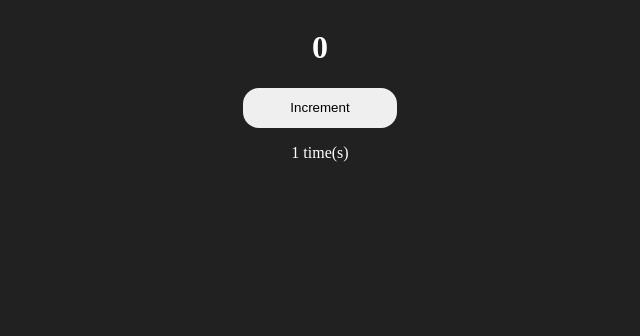
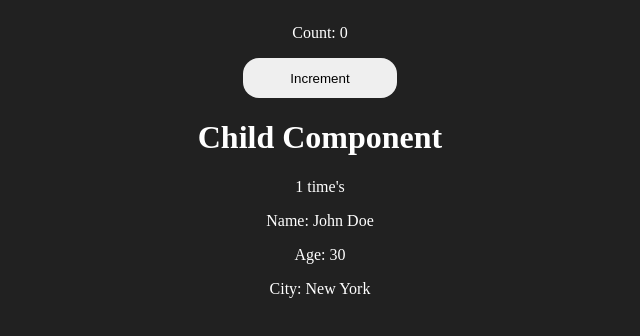
Before and after one commit to hassan42772/React-Basic-project, a React (Vite) app in the folder States/: page / in a window 1280 px wide. Shown: the top 336 px of the page, without its empty margins (320-960 px from the left). Built offline with nearby package versions, Linux system fonts and the light colour scheme.

Commit message:
Use Memo Hook

```diff
--- a/States/src/App.jsx
+++ b/States/src/App.jsx
@@ -6,6 +6,7 @@ import About from './components/hooks/UseHook/about'
 import Home from './components/hooks/UseHook/home'
 import Services from './components/hooks/UseHook/Services'
 import Memo from './components/hooks/MemoReact/Memo'
+import UseMemo from './components/hooks/UseMemoHook/UseMemo'
 function App() {
 
   return (
@@ -16,7 +17,8 @@ function App() {
        <Services/>
      </MyProviderwithuse> */}
 
-      <Memo/>
+      {/* <Memo/> */}
+      <UseMemo/>
 
 
      {/* <MyProvider>
--- /dev/null
+++ b/States/src/components/hooks/UseMemoHook/Child.jsx
@@ -0,0 +1,17 @@
+import { memo, useRef } from "react"
+
+function Child({bioData}) {
+    const Counter = useRef(0);
+
+  return (
+    <div>
+        <h1>Child Component</h1>
+        <p>{Counter.current++} time's</p>
+        <p>Name: {bioData.name}</p>
+        <p>Age: {bioData.age}</p>
+        <p>City: {bioData.city}</p>
+    </div>
+  )
+}
+
+export default memo(Child);
--- /dev/null
+++ b/States/src/components/hooks/UseMemoHook/UseMemo.jsx
@@ -0,0 +1,31 @@
+import { useMemo, useState } from "react";
+import Child from "./Child";
+
+
+function UseMemo() {
+    const [count, setCount] = useState(0);
+        // const bioData = {
+        //     name: "John Doe",
+        //     age: 30,
+        //     city: "New York"
+        // }
+    const bioData = useMemo(() => {
+        return {
+            name: "John Doe",
+            age: 30,
+            city: "New York"
+        }
+    }, []);
+     //? The empty array means that the memoized value will only be recalculated if the dependencies (in this case, there are none) change. Since there are no dependencies, the memoized value will be calculated once and reused on subsequent renders, preventing unnecessary re-renders of the Child component when the count state changes.
+  return (
+    <div>
+      <p>Count: {count}</p>
+      <button onClick={() => setCount(count + 1)}>
+        Increment
+      </button>
+      <Child bioData={bioData} />
+    </div>
+  )
+}
+
+export default UseMemo
```
